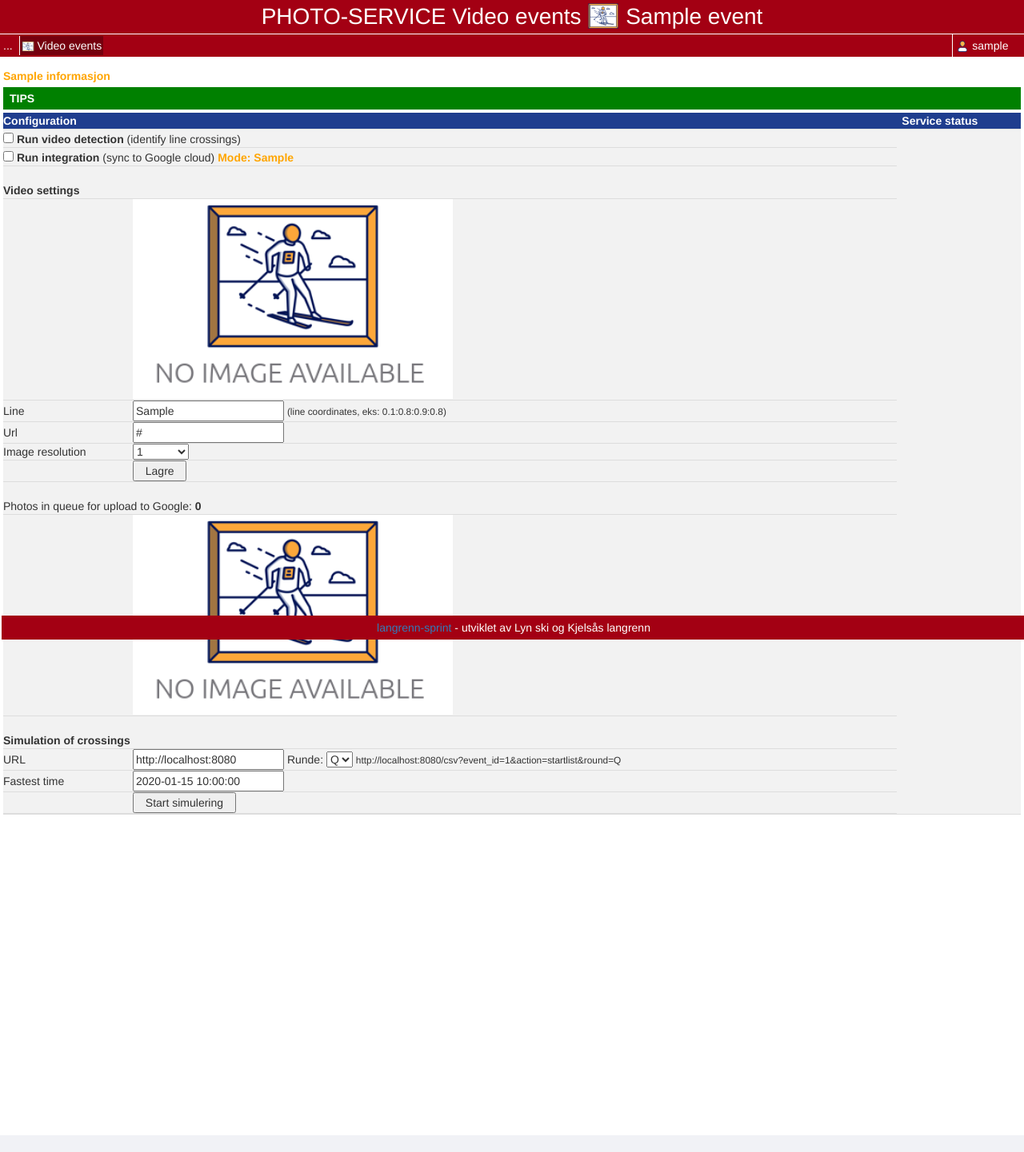
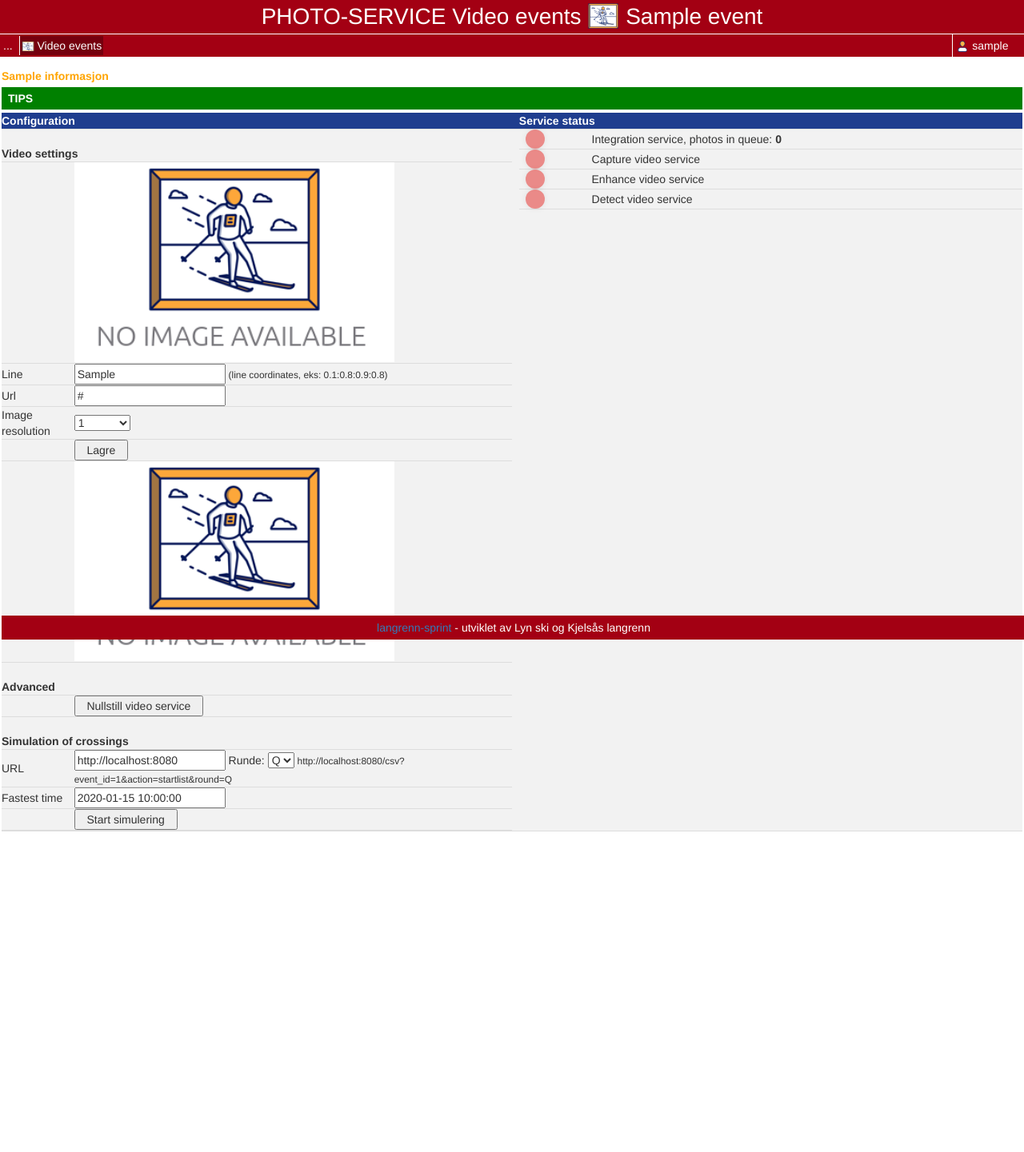
Before and after one commit to langrenn-sprint/photo-service-gui, a Python web app: template photo_service_gui/templates/video_events.html in a window 1280 px wide. Shown: the whole page at 80% size. Before the commit the page ends 1420 px from the top, so only its background shows below. Run offline with Jinja, Linux system fonts and the light colour scheme; the template is opened without the code that fills it: most values are stand-ins (such as "Sample title", 1, 10 or a date in 2020); some libraries are stand-ins or nearby versions.

Commit message:
Bug fix & support for new video service #45

```diff
--- a/photo_service_gui/static/styles.css
+++ b/photo_service_gui/static/styles.css
@@ -697,3 +697,38 @@ img.hover-shadow {
 .hover-shadow:hover {
   box-shadow: 0 4px 8px 0 rgba(0, 0, 0, 0.2), 0 6px 20px 0 rgba(0, 0, 0, 0.19);
 }
+
+.lamp {
+  display: inline-block;
+  width: 24px;
+  height: 24px;
+  border-radius: 50%;
+  margin: 0 8px;
+  position: relative;
+  vertical-align: middle;
+  box-shadow: 0 0 8px #0002;
+}
+.lamp-red {
+  background: #e53935;
+  animation: blink-red 1s infinite alternate;
+}
+.lamp-green {
+  background: #43a047;
+  animation: blink-green 1s infinite alternate;
+}
+.lamp-yellow {
+  background: #ffd600;
+  animation: blink-yellow 1s infinite alternate;
+}
+@keyframes blink-red {
+  from { opacity: 1; }
+  to   { opacity: 0.5; }
+}
+@keyframes blink-green {
+  from { opacity: 1; }
+  to   { opacity: 0.5; }
+}
+@keyframes blink-yellow {
+  from { opacity: 1; }
+  to   { opacity: 0.5; }
+}
--- a/photo_service_gui/templates/video_events.html
+++ b/photo_service_gui/templates/video_events.html
@@ -1,6 +1,6 @@
 {% extends "open_base.html" %}
 {% block titlecontainer %}
-<div class="w3-80">
+<div class="w3-container">
 {% endblock %}
 
 {% block titleheader %}
@@ -20,12 +20,14 @@
   <div id=info-header><a id=info-header data-toggle="collapse" href="#info-zone">TIPS</a></div>
   <div id=info-zone class="collapse">
     <b>Om tjenesten</b>
-    <br> - Del 1: Video events tjenesten analyserer en videostrøm og identifiserer personer som krysser en (mål)linje.
-    Det lages to bilder av passeringen, ett av bare selve personen (crop) og ett av hele skjermen.
-    <br> - Del 2 av tjenesten (Pubsub) vil sende informasjon til Google Cloud. Bildene sendes til en Storage Bucket,
+    <br> Mulighet for å skru av og på tjenestene (video service og integration)
+    <br> - VIDEO SERVICE: Video tjenesten analyserer en videostrøm og identifiserer personer som krysser en (mål)linje.
+    Det lages to bilder av passeringen, ett av bare selve personen (crop) og ett av hele skjermen. Tjenesten har 3 workers: CAPTURE, ENHANCE (optional) og DETECT som jobber med videoen.
+    <br> - INTEGRATION SERVICE: (Pubsub) vil sende informasjon til Google Cloud. Bildene sendes til en Storage Bucket,
     mens informasjon sendes til Pubsub og legges på en meldingskø der interessenter kan abonnere på hendelsene.
-    <br><b>Configuration</b> - Mulighet for å skru av og på tjenestene (video analytics og pubsub) samt å stille inn video url og linje-koordinater.
     <br><b>Status</b> - Her vises statusmeldinger for tjenesten. Både det som registreres på videoen og at meldingenr sendes videre til meldingskøen i Google (pubsub).
+    <br><b>Configuration</b> - Mulighet for å stille inn video url og linje-koordinater.
+    <br><b>Avansert</b> - Mulighet for å nullstille, dette krever normalt påfølgende restart av VIDEO SERVICE og INTEGRATION SERVICE.
     <br><b>Simulering</b> - (For testing) Her er det mulig å få systemet til å generere passeringer. Krever at url til resultatserver (eksempel http://ragdesprinten.norwayeast.azure.com:8080) gis som input.<br>
   </div>
   <div id=spacer></div>
@@ -40,20 +42,6 @@
 
       try {
         var formData = "video_status=true&event_id={{ event_id }}"
-        var checkBoxPub = document.getElementById("integration_automatic");
-        if (checkBoxPub.checked) {
-          formData = formData + "&integration_start=true"
-        }
-        else {
-          formData = formData + "&integration_stop=true"
-        }
-        var checkBoxAna = document.getElementById("video_analytics_automatic");
-        if (checkBoxAna.checked) {
-          formData = formData + "&video_analytics_start=true"
-        }
-        else {
-          formData = formData + "&video_analytics_stop=true"
-        }
         formData = formData + "&photo_queue=true"
 
         loadDoc("POST", "/video_events", mySync, formData);
@@ -116,35 +104,13 @@
   </script>
   <table>
     <tr id="headerblack">
-      <td><b>Configuration</b></td>
+      <td width="50%"><b>Configuration</b></td>
       <td>&nbsp;</td>
       <td><b>Service status</b></td>
     </tr>
     <tr>
       <td valign="top">
         <table>
-          <tr>
-            <td colspan="2">
-              <input type="checkbox" id="video_analytics_automatic" name="video_analytics_checkbox"
-                value="video_analytics_checkbox" {% if service_status.video_analytics_running %}checked{% endif %}>
-              <b>Run video detection</b> (identify line crossings)
-              {% if service_status.video_analytics_available == "False" %}
-                <span id=info>Warning! Vision ai service is not detected. Analytics can not be run.</span>
-              {% endif %}
-            </td>
-          </tr>
-          <tr>
-            <td colspan="2">
-              <input type="checkbox" id="integration_automatic" name="integration_checkbox"
-                value="integration_checkbox" {% if service_status.integration_start %}checked{% endif %}>
-              <b>Run integration</b> (sync to Google cloud)
-              {% if service_status.integration_available == "False" %}
-                <span id=info>Warning! Integration service is not detected. Analytics can not be run.</span>
-                {% else %}
-                <span id=info>Mode: {{ service_status.integration_mode }}</span>
-                {% endif %}
-            </td>
-          </tr>
           <tr>
             <td colspan="2">
               <b><br>Video settings</b>
@@ -195,16 +161,25 @@
           </tr>
           </form>
           <tr>
-            <td colspan="2">
-              <br>Photos in queue for upload to Google: <b><span id=photo_queue_count>0</span></b>
-            </td>
-          </tr>
-          <tr>
             <td></td>
             <td>
               <img id="photo_queue_latest" src="../static/no_image.png" title="Latest photo from vision AI detection" style="width:400px">
             </td>
           </tr>
+          <tr>
+            <td colspan="2">
+              <b><br>Advanced</b>
+            </td>
+          </tr>
+          <form action=/video_events method=post>
+          <tr>
+            <td></td>
+            <td>
+              <input type="submit" name="reset_config" value="  Nullstill video service  ">
+              <input type="hidden" name=event_id value="{{ event_id }}">
+            </td>
+          </tr>
+          </form>
           <tr>
             <td colspan="2">
               <b><br>Simulation of crossings</b>
@@ -241,6 +216,78 @@
       </td>
       <td>&nbsp;</td>
       <td valign="top">
+        <table>
+          <tr>
+            <td>
+              {% if not service_status.integration_available %}
+                <span class="lamp lamp-red" title="Integration unavailable!"></span>
+              {% elif service_status.integration_start %}
+                <form action=/video_events method=post>
+                  <span class="lamp lamp-green" title="Service running."></span>
+                  <input type="submit" name="integration_stop" value="  Stop  ">
+                  <input type="hidden" name=event_id value="{{ event_id }}">
+                </form>
+              {% else %}
+                <form action=/video_events method=post>
+                <span class="lamp lamp-yellow"></span>
+                  <input type="submit" name="integration_start" value="  Start  ">
+                  <input type="hidden" name=event_id value="{{ event_id }}">
+                </form>
+              {% endif %}
+            </td>
+            <td>
+              Integration service, photos in queue: <b><span id=photo_queue_count>0</span></b>
+            </td>
+          </tr>
+          <tr>
+            <td>
+              {% if not service_status.capture_video_available %}
+                <span class="lamp lamp-red" title="Video service unavailable!"></span>
+              {% elif service_status.capture_video_start %}
+                <form action=/video_events method=post>
+                  <span class="lamp lamp-green" title="Service running."></span>
+                  <input type="submit" name="video_stop" value="  Stop  ">
+                  <input type="hidden" name=event_id value="{{ event_id }}">
+                </form>
+              {% else %}
+                <form action=/video_events method=post>
+                <span class="lamp lamp-yellow"></span>
+                  <input type="submit" name="video_start" value="  Start  ">
+                  <input type="hidden" name=event_id value="{{ event_id }}">
+                </form>
+              {% endif %}
+            </td>
+            <td>
+              Capture video service
+            </td>
+          </tr>
+          <tr>
+            <td>
+              {% if not service_status.enhance_video_available %}
+                <span class="lamp lamp-red" title="Enhance video unavailable!"></span>
+              {% elif service_status.enhance_video_start %}
+                <span class="lamp lamp-green" title="Service running."></span>
+              {% else %}
+                <span class="lamp lamp-yellow"></span>
+              {% endif %}
+            </td>
+            <td>Enhance video service</td>
+          </tr>
+          <tr>
+            <td>
+              {% if not service_status.detect_video_available %}
+                <span class="lamp lamp-red" title="Detect video unavailable!"></span>
+              {% elif service_status.detect_video_start %}
+                <span class="lamp lamp-green" title="Service running."></span>
+              {% else %}
+                <span class="lamp lamp-yellow"></span>
+              {% endif %}
+            </td>
+            <td>
+              Detect video service
+            </td>
+          </tr>
+        </table>
         <span id="send_result"></span>
       </td>
     </tr>
```
Also changed, not shown: photo_service_gui/config/global_settings.json (+12 -28 lines), photo_service_gui/views/video_events.py (+102 -70 lines), README.md, 2 other files.
